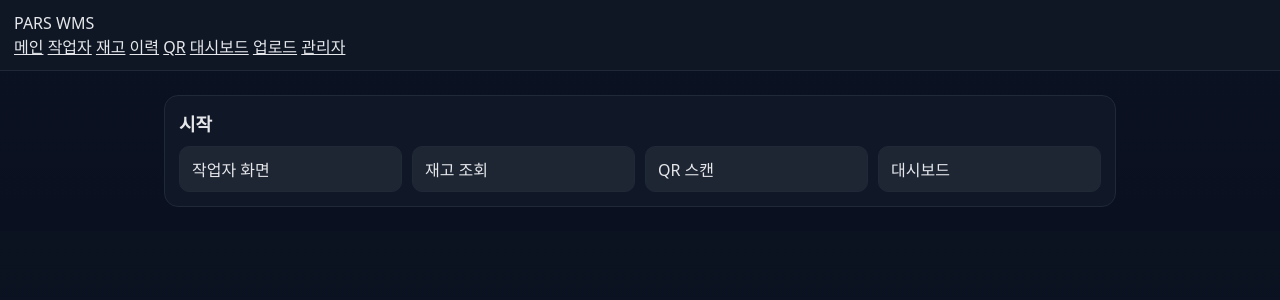
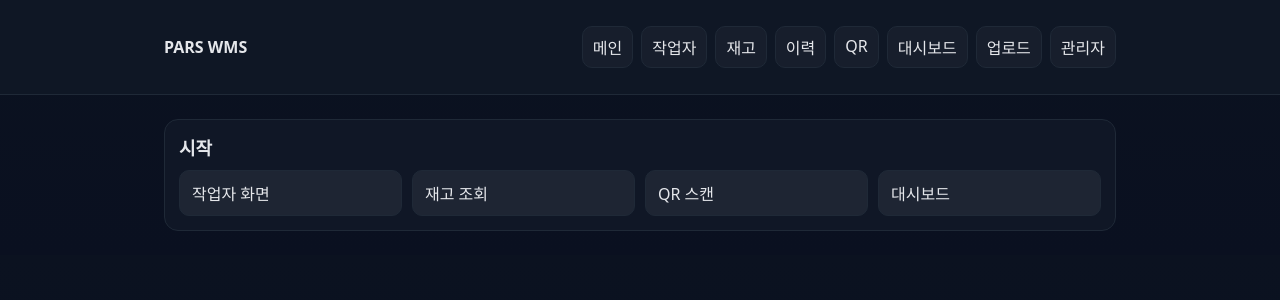
Before and after one commit to dlahtp44-prog/pars-wms-api, a FastAPI app: page / in a window 1280 px wide. Shown: the top 300 px of the page. Run offline with FastAPI, Linux system fonts and the light colour scheme; data that the repository does not hold is empty; parts of the project's set-up code (start-up, migrations or seed data) failed here and were passed over.

Commit message:
Update base.html

```diff
--- a/app/templates/base.html
+++ b/app/templates/base.html
@@ -2,15 +2,18 @@
 <html lang="ko">
 <head>
   <meta charset="utf-8"/>
-  <meta name="viewport" content="width=device-width,initial-scale=1"/>
+  <meta name="viewport" content="width=device-width, initial-scale=1"/>
   <title>PARS WMS</title>
   <link rel="stylesheet" href="/static/app.css"/>
   <link rel="manifest" href="/static/manifest.json"/>
+  <meta name="theme-color" content="#111827"/>
 </head>
 <body>
-  <header class="topbar">
-    <div class="topbar__title">PARS WMS</div>
-    <nav class="topbar__nav">
+<header>
+  <div class="container">
+    <div class="row" style="justify-content:space-between;">
+      <div style="font-weight:900;">PARS WMS</div>
+      <div class="nav">
         <a href="/">메인</a>
         <a href="/worker">작업자</a>
         <a href="/inventory-page">재고</a>
@@ -19,18 +22,13 @@
         <a href="/dashboard">대시보드</a>
         <a href="/upload">업로드</a>
         <a href="/admin">관리자</a>
-    </nav>
+      </div>
+    </div>
+  </div>
 </header>
 
-  <main class="container">
+<div class="container">
   {% block content %}{% endblock %}
-  </main>
-
-  <script>
-    // PWA 설치 시도(선택)
-    if ('serviceWorker' in navigator) {
-      // 서비스워커는 지금은 생략(원하면 추가해줄게)
-    }
-  </script>
+</div>
 </body>
 </html>
```
Lines whose indentation alone changed are shown as unchanged.
